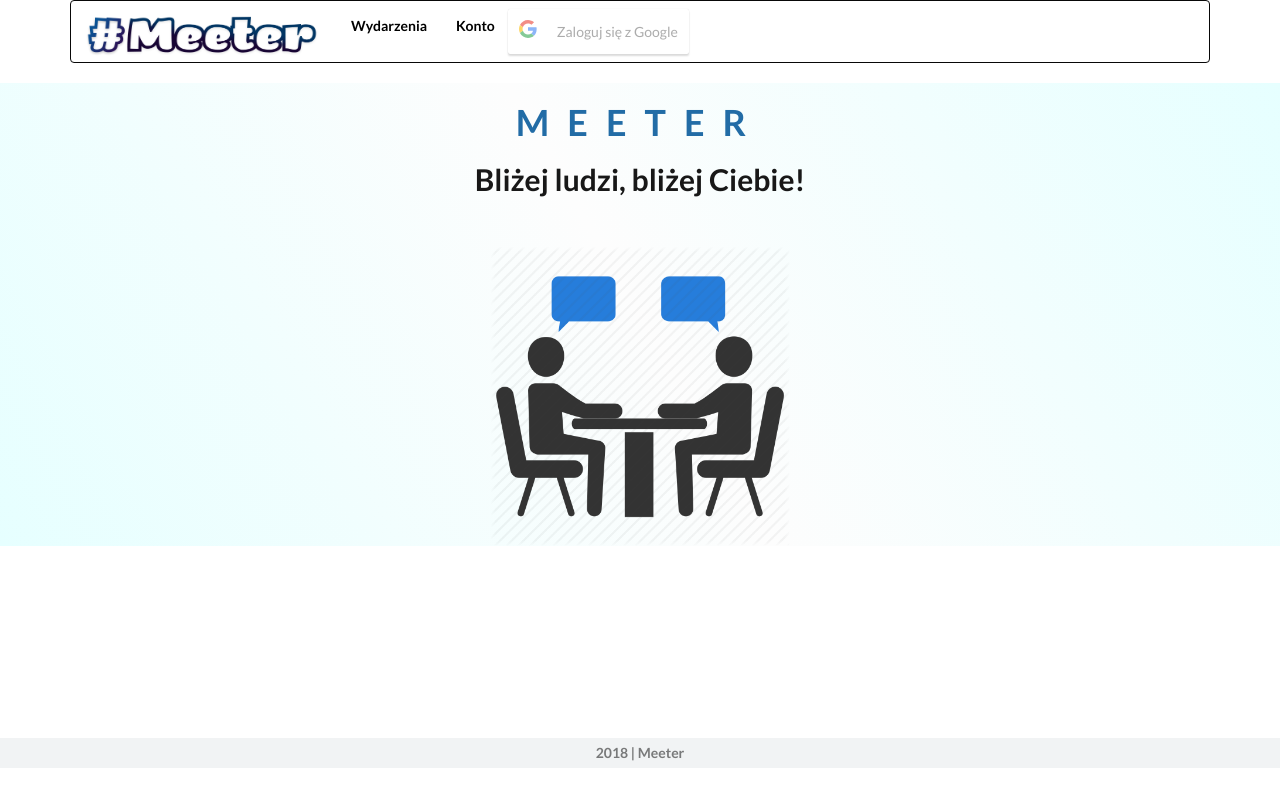
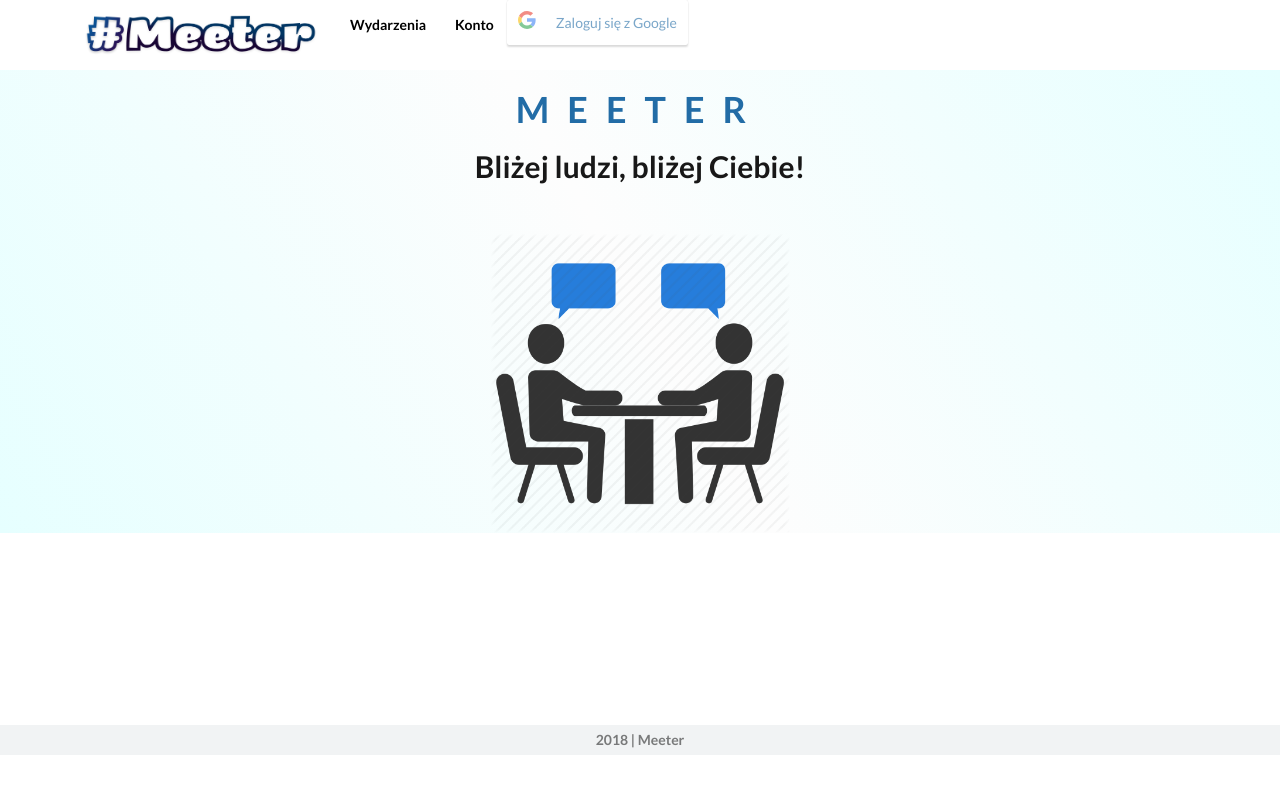
Before and after one commit to Koli96/MeeterWWW, a React (Create React App) app: page / in a window 1280 px wide. Built offline with nearby package versions, Linux system fonts and the light colour scheme.

Commit message:
Naprawa wygladu menu

```diff
--- a/src/components/shared/header.js
+++ b/src/components/shared/header.js
@@ -1,10 +1,10 @@
-import React, {Component, Fragment} from "react";
+import React, { Component, Fragment } from "react";
 import PropTypes from "prop-types";
-import {Link, withRouter} from "react-router-dom";
+import { Link, withRouter } from "react-router-dom";
 import "../../styles/css/main.css";
 import logo from "../../assets/img/meeter-logo.png";
-import {Nav, Navbar} from "react-bootstrap";
-import {GoogleLogin} from "react-google-login";
+import { Nav, Navbar } from "react-bootstrap";
+import { GoogleLogin } from "react-google-login";
 
 class Header extends Component {
 	renderUserInfoSection() {
@@ -13,7 +13,7 @@
 				<Fragment>
 					<li className="nav-item">
 						<GoogleLogin
-							className="btn btn-success navbar-btn"
+						className="nav-link loginBtn"
 							clientId="645131427897-m2ricc1950clmllapou09f15p6o5ctvi.apps.googleusercontent.com"
 							buttonText="Zaloguj się z Google"
 							onSuccess={this.props.login}
@@ -25,17 +25,22 @@
 		} else {
 			return (
 				<Fragment>
-					<Link className="nav-link" to="/account">
-						Witaj {this.props.userName}
-					</Link>
-					<li
-						className="nav-item nav-link"
-						style={{cursor: "pointer"}}
+
+					<li className="nav-item">
+					<a
+						className="nav-link headerLink"
+						style={{ cursor: "pointer" }}
 						onClick={() => {
 							this.props.history.push("/");
 							this.props.logout();
 						}}>
 						WYLOGUJ
+					</a>
+					</li>
+					<li className="nav-item">
+					<Link className="nav-link headerLink" to="/account">
+						Witaj {this.props.userName}
+					</Link>
 					</li>
 				</Fragment>
 			);
@@ -47,18 +52,18 @@
 			<Fragment>
 				<header className="header-section">
 					<div className="container">
-						<Navbar inverse collapseOnSelect>
+						<Navbar inverse collapseOnSelect className="borderNone">
 							<Navbar.Header>
 								<Navbar.Brand>
 									<Link className="navbar-brand col-4 offset-4" to="/">
 										<img className="d-flex mx-auto logo" src={logo} alt="" />
 									</Link>
 								</Navbar.Brand>
-    <Navbar.Toggle />
+								<Navbar.Toggle className="navbarToggle" />
 							</Navbar.Header>
 
 							<Navbar.Collapse
-								className="collapse navbar-collapse col-4 justify-content-end"
+								className="collapse navbar-collapse borderNone col-4 justify-content-end"
 								id="navbarNav">
 								<Nav>
 									<li className="nav-item">
--- a/src/styles/css/main.css
+++ b/src/styles/css/main.css
@@ -29,18 +29,23 @@
     border-bottom-color: black;
     border-bottom-color: #226CA6;
 }
-a.loginBtn
+.loginBtn
 {
+    padding-top: 10px;
+    padding-bottom: 10px;
+    line-height: 20px;
 border-style: solid;
 border-color: #226CA6;
 border-width: 2px;
 border-radius: 5px;
 color: #226CA6 !important;
+background-color: white;
 }
-a.loginBtn:hover
+.loginBtn:hover
 {
 color: white !important;
 background-color: #226CA6 !important;
+box-shadow: 0 12px 16px 0 rgba(0,0,0,0.24), 0 17px 50px 0 rgba(0,0,0,0.19);
 }
 
 * {
@@ -81,3 +86,16 @@
     -webkit-transform: rotate(360deg);
     transform: rotate(360deg);
   }
+  .borderNone
+  {
+      border: none !important;
+  }
+  .navbarToggle
+  {
+      background-color: #95c5e9 !important;
+      border: none !important;
+  }
+  .navbarToggle:hover
+  {
+      background-color: #226CA6 !important;
+  }
```
Lines whose indentation alone changed are shown as unchanged.
